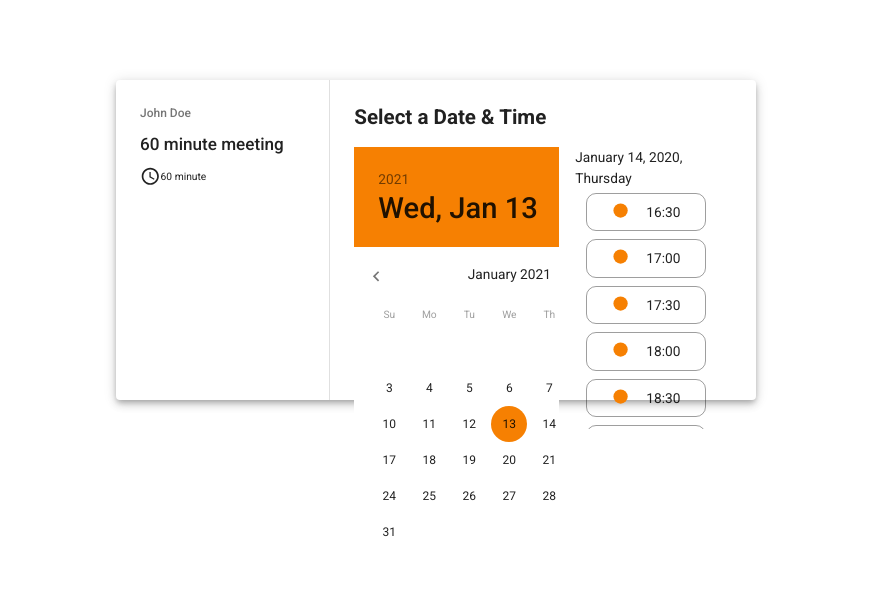
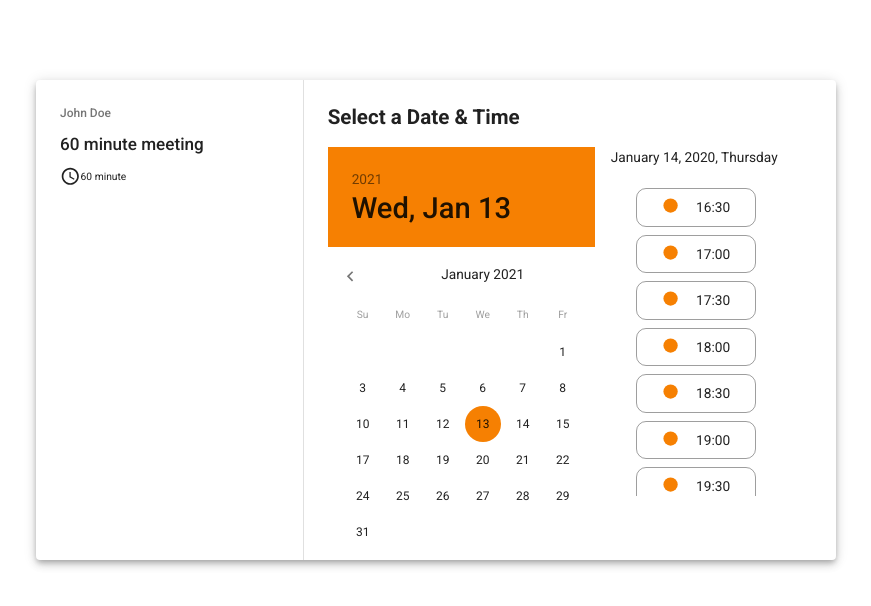
Before and after one commit to hatchways/team-yugioh, a React (Create React App) app in the folder client/: page /schedule-meeting in a window 1280 px wide. Shown: the top 606 px of the page, without its empty margins (204-1075 px from the left). Built offline with nearby package versions, Linux system fonts and the light colour scheme.

Commit message:
make the box bigger

```diff
--- a/client/src/components/scheduler/PickTime.js
+++ b/client/src/components/scheduler/PickTime.js
@@ -17,7 +17,13 @@ const PickTime = (props) => {
   const date = props.date || "January 14, 2020, Thursday";
 
   return (
-    <Grid container className={classes.root} direction="column">
+    <Grid
+      container
+      className={classes.root}
+      direction="column"
+      wrap="nowrap"
+      spacing={2}
+    >
       <Grid item>
         <Typography variant="body1">{date}</Typography>
       </Grid>
@@ -49,7 +55,7 @@ const useStyles = makeStyles((theme) => ({
   },
   list: {
     overflowY: "scroll",
-    height: theme.spacing(30),
+    height: theme.spacing(40),
   },
   icon: {
     width: "3px",
--- a/client/src/pages/Scheduler.js
+++ b/client/src/pages/Scheduler.js
@@ -57,8 +57,8 @@ const Scheduler = () => {
 const useStyles = makeStyles((theme) => {
   return {
     root: {
-      height: theme.spacing(40),
-      width: theme.spacing(80),
+      height: theme.spacing(60),
+      width: theme.spacing(100),
       margin: `${theme.spacing(10)}px auto`,
     },
     grid: {
```
